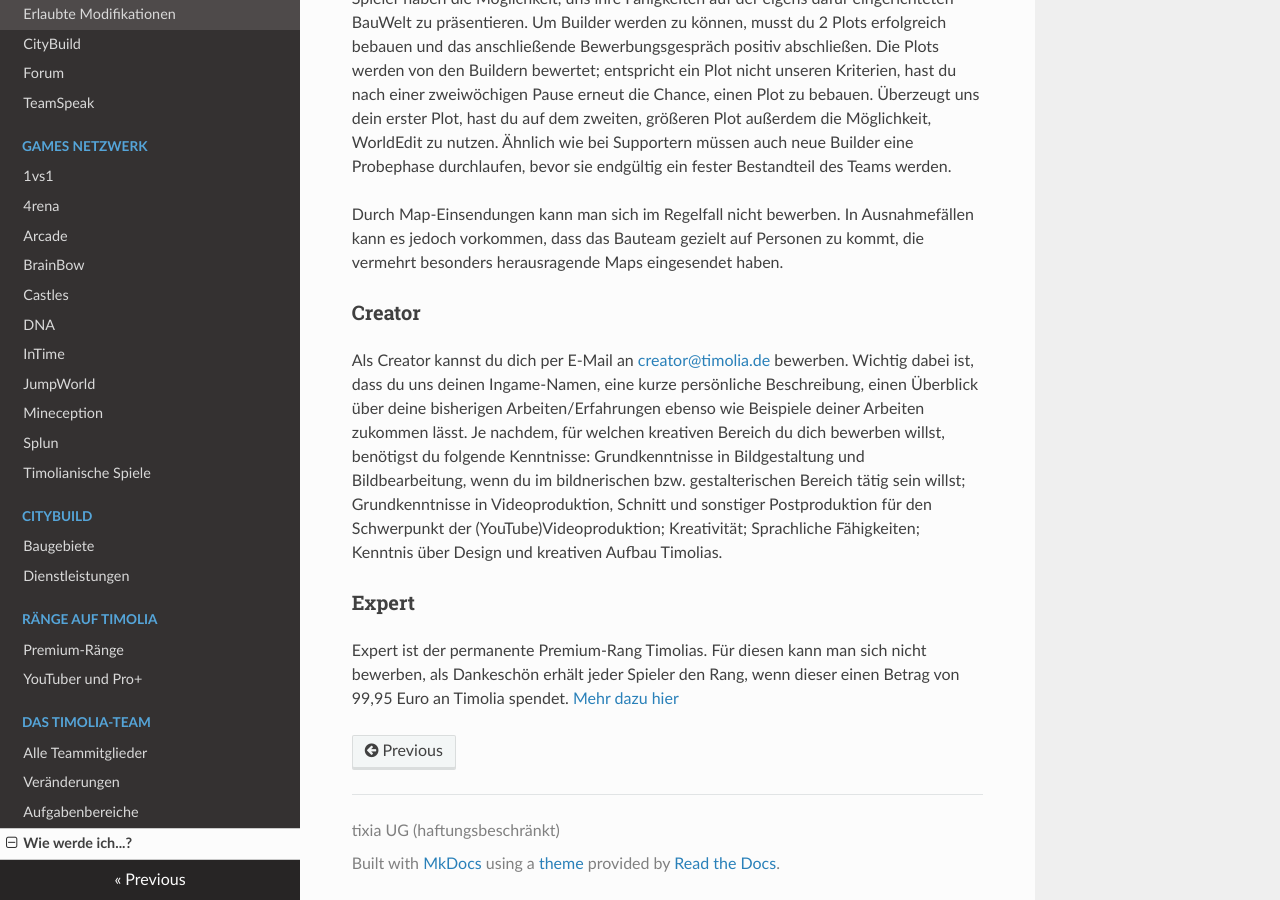
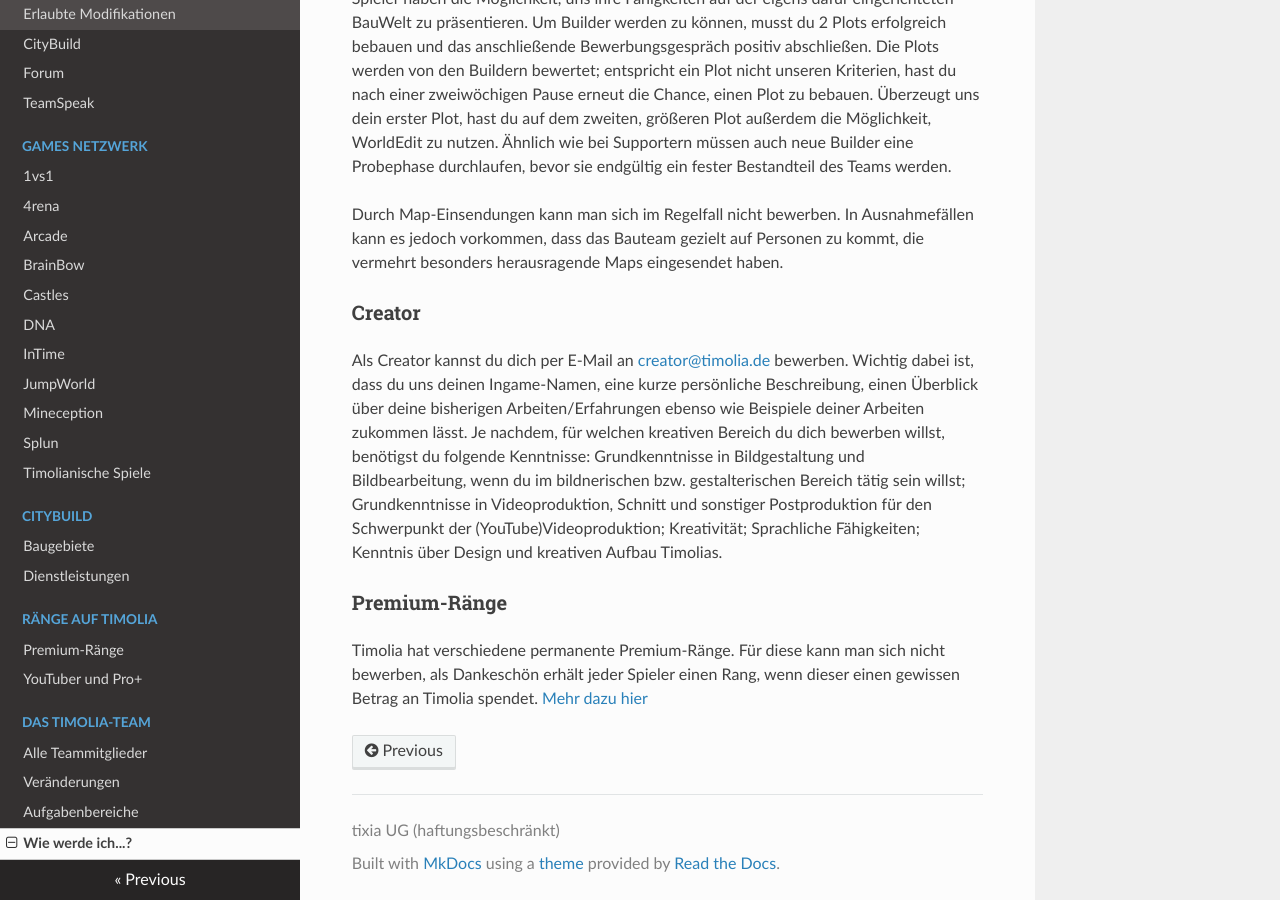
Before and after one commit to TimoliaDE/HowTo, an MkDocs documentation site: the page built from docs/team/apply.md, in a window 1280 px wide and 900 px high, scrolled down 1056 px. Built offline with MkDocs 1.6.1, drawn with Linux system fonts in a browser that asks for light colours; nearby versions of some CDN libraries; old or Windows-style settings are respelled for this version of MkDocs.

Commit message:
Update apply.md

```diff
--- a/docs/team/apply.md
+++ b/docs/team/apply.md
@@ -37,6 +37,6 @@ deiner Arbeiten zukommen lässt. Je nachdem, für welchen kreativen Bereich du d
 und Bildbearbeitung, wenn du im bildnerischen bzw. gestalterischen Bereich tätig sein willst; Grundkenntnisse in Videoproduktion, Schnitt und sonstiger
 Postproduktion für den Schwerpunkt der (YouTube)Videoproduktion; Kreativität; Sprachliche Fähigkeiten; Kenntnis über Design und kreativen Aufbau Timolias.
 
-### Expert
-Expert ist der permanente Premium-Rang Timolias. Für diesen kann man sich nicht bewerben, als Dankeschön erhält jeder Spieler den Rang,
-wenn dieser einen Betrag von 99,95 Euro an Timolia spendet. [Mehr dazu hier](/ranks/premium/)
+### Premium-Ränge
+Timolia hat verschiedene permanente Premium-Ränge. Für diese kann man sich nicht bewerben, als Dankeschön erhält jeder Spieler einen Rang,
+wenn dieser einen gewissen Betrag an Timolia spendet. [Mehr dazu hier](/ranks/premium/)
```
